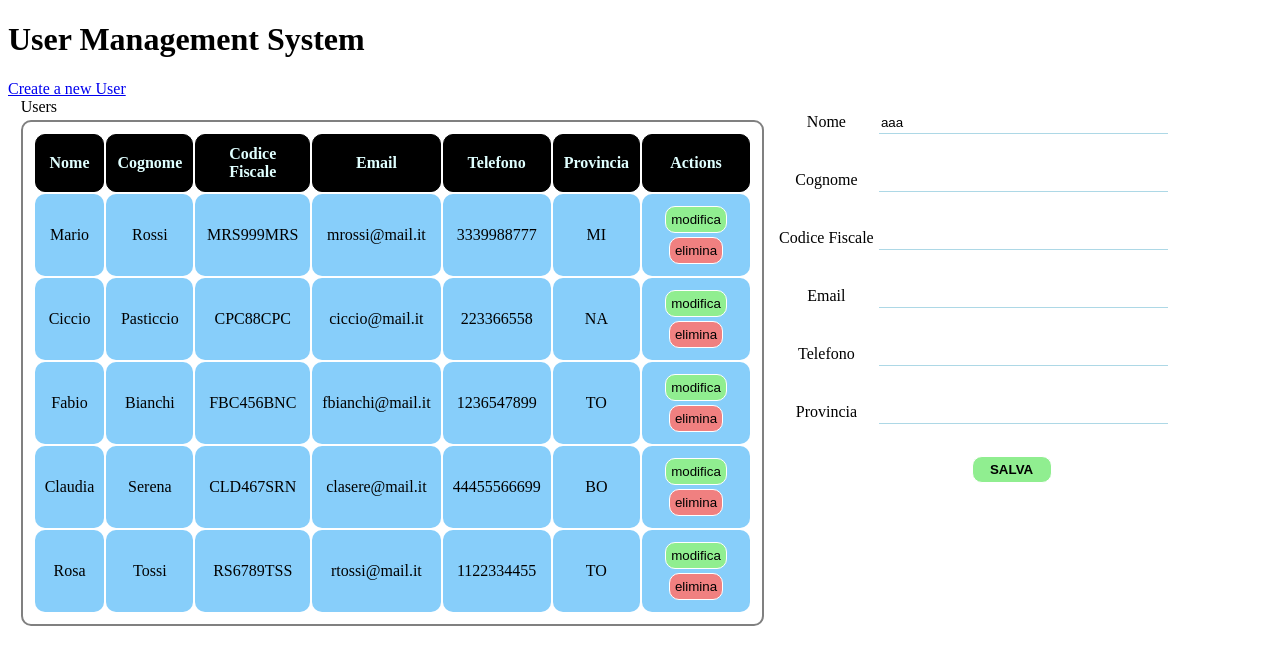
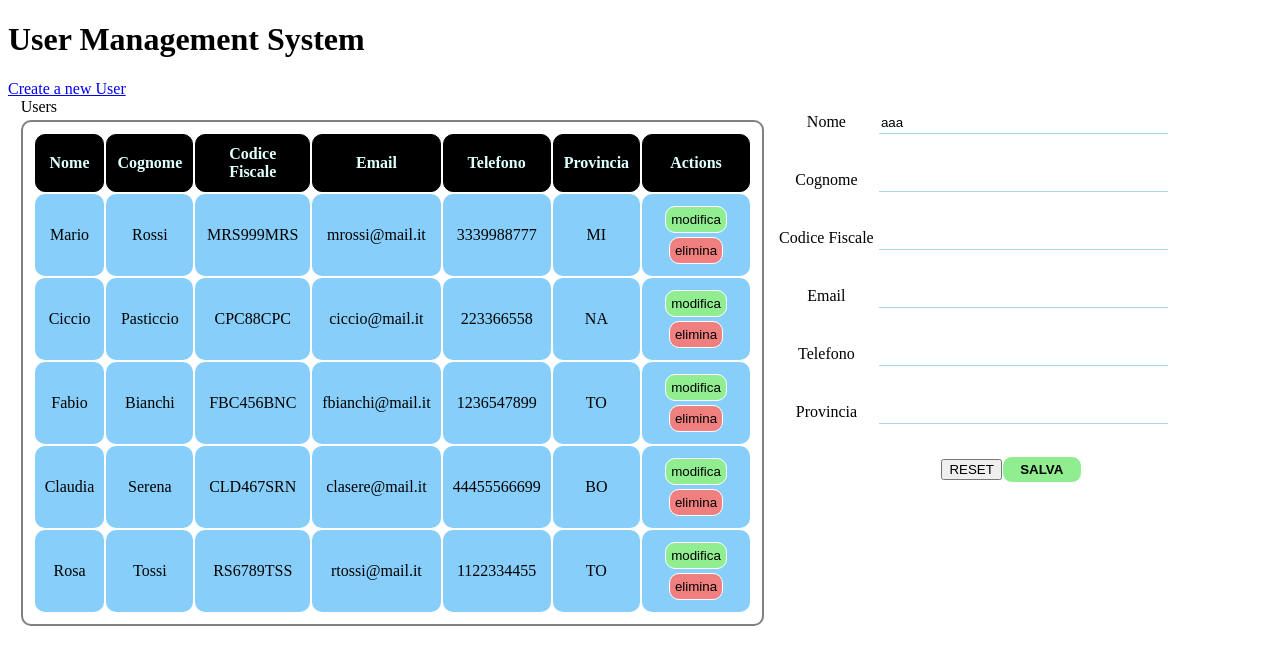
Before and after one commit to roccorefice/UMS, an Angular app: page / in a window 1280 px wide. Both pictures are taken after a click on the link "Create a new User". Shown: the top 664 px of the page. Built offline with nearby package versions, Linux system fonts and the light colour scheme.

Commit message:
*ngForm to reset values

```diff
--- a/src/app/user-detail/user-detail.component.html
+++ b/src/app/user-detail/user-detail.component.html
@@ -1,5 +1,5 @@
 <!-- {{ user | json }} -->
-<form action="">
+<form action="" #f="ngForm">
     <input type="hidden" name="id" [(ngModel)]="user.id">
     <div class="form-group">
         <label for="firstname">Nome</label>
@@ -26,9 +26,9 @@
         <input [(ngModel)]="user.province" name="province" id="province">
     </div>
     <div class="form-group form-footer">
-        <button class="btn-save" (click)="saveUser()">
-        SALVA
-      </button>
+        <button class="reset" (click)="resetForm(f.form)">RESET</button>
+
+        <button class="btn-save" (click)="saveUser()">SALVA</button>
     </div>
 
 
```
